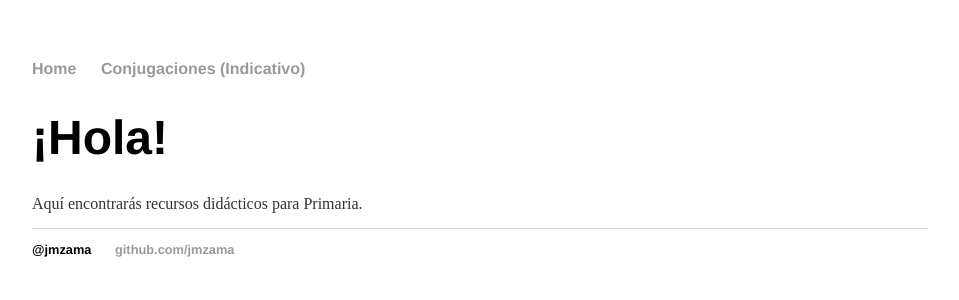
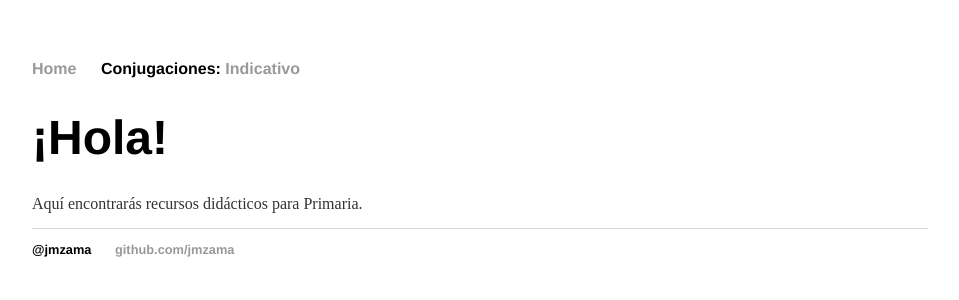
Before and after one commit to jmzama/jmzama.github.io, a Jekyll site: the page built from index.html, in a window 1280 px wide. Shown: the top 300 px of the page, without its empty margins (160-1119 px from the left). Built offline with Jekyll 4.4.1, drawn with Linux system fonts in a browser that asks for light colours; part of the change alters nothing that is shown.

```diff
--- a/_layouts/default.html
+++ b/_layouts/default.html
@@ -9,7 +9,7 @@
 			<nav>
 	    		<ul>
 	        		<li><a href="/">Home</a></li>
-		        	<li><a href="/conjugaciones">Conjugaciones (Indicativo)</a></li>
+		        	<li>Conjugaciones: <a href="/conjugaciones/indicativo.html">Indicativo</a></li>
 	    		</ul>
 			</nav>
 			<div class="container">
```
